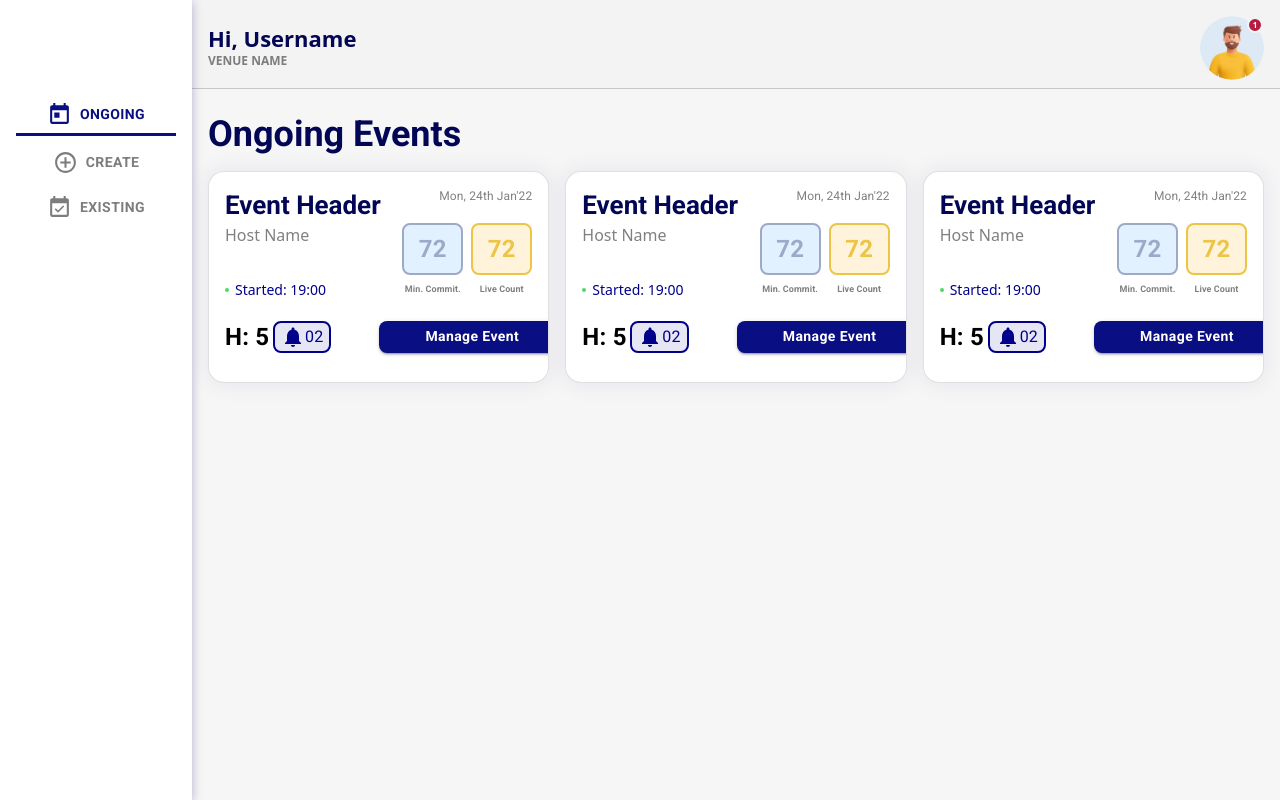
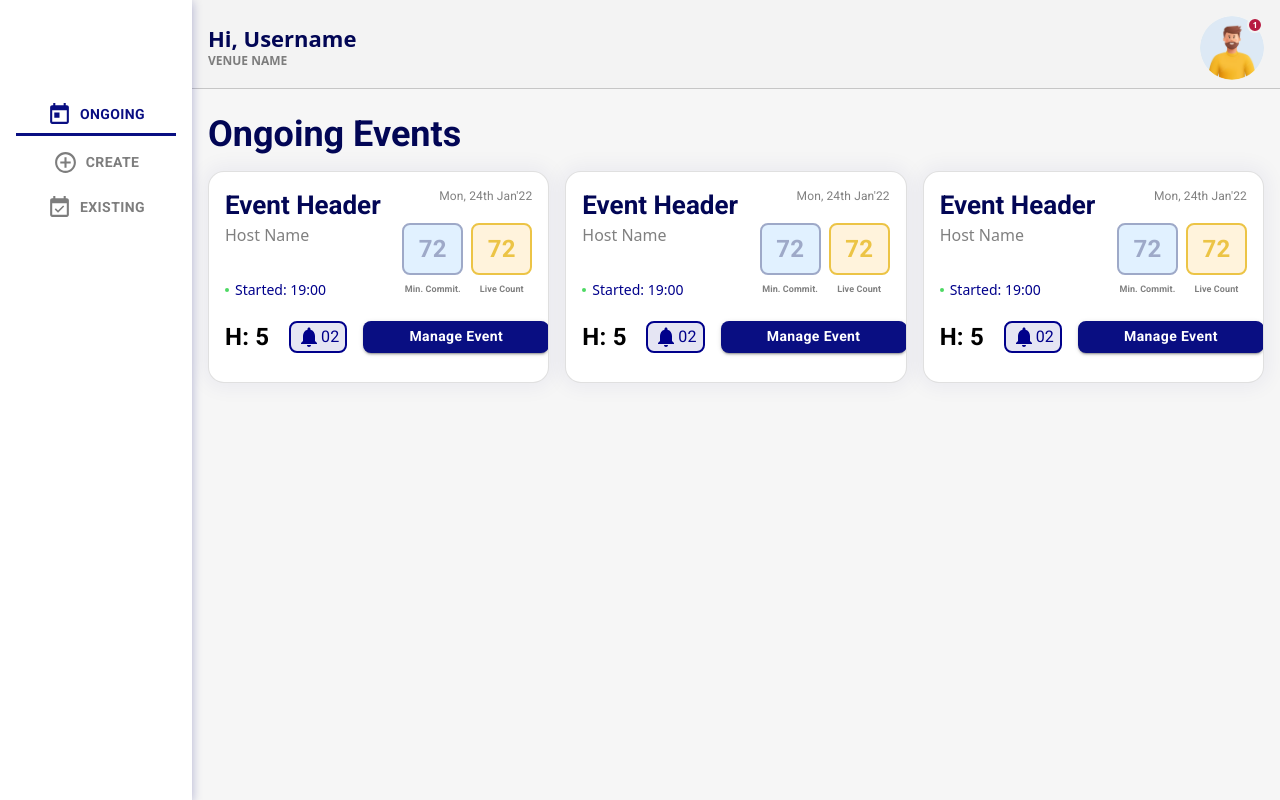
Before and after one commit to Prashant-17-11/eventManagerUI, a React (Create React App) app: page / in a window 1280 px wide. Built offline with nearby package versions, Linux system fonts and the light colour scheme.

Commit message:
UI fix around notification button

```diff
--- a/src/components/OngoingEvents.js
+++ b/src/components/OngoingEvents.js
@@ -214,7 +214,8 @@ const OngoingEvents = () => {
                       height: "32px",
                       padding: "6px",
                     }}
-                    mr={6}
+                    ml={2}
+                    mr={2}
                   >
                     <Notifications sx={{ color: "darkblue" }} />
                     <Typography variant='subtitle1' sx={{ color: "darkblue" }}>
```
